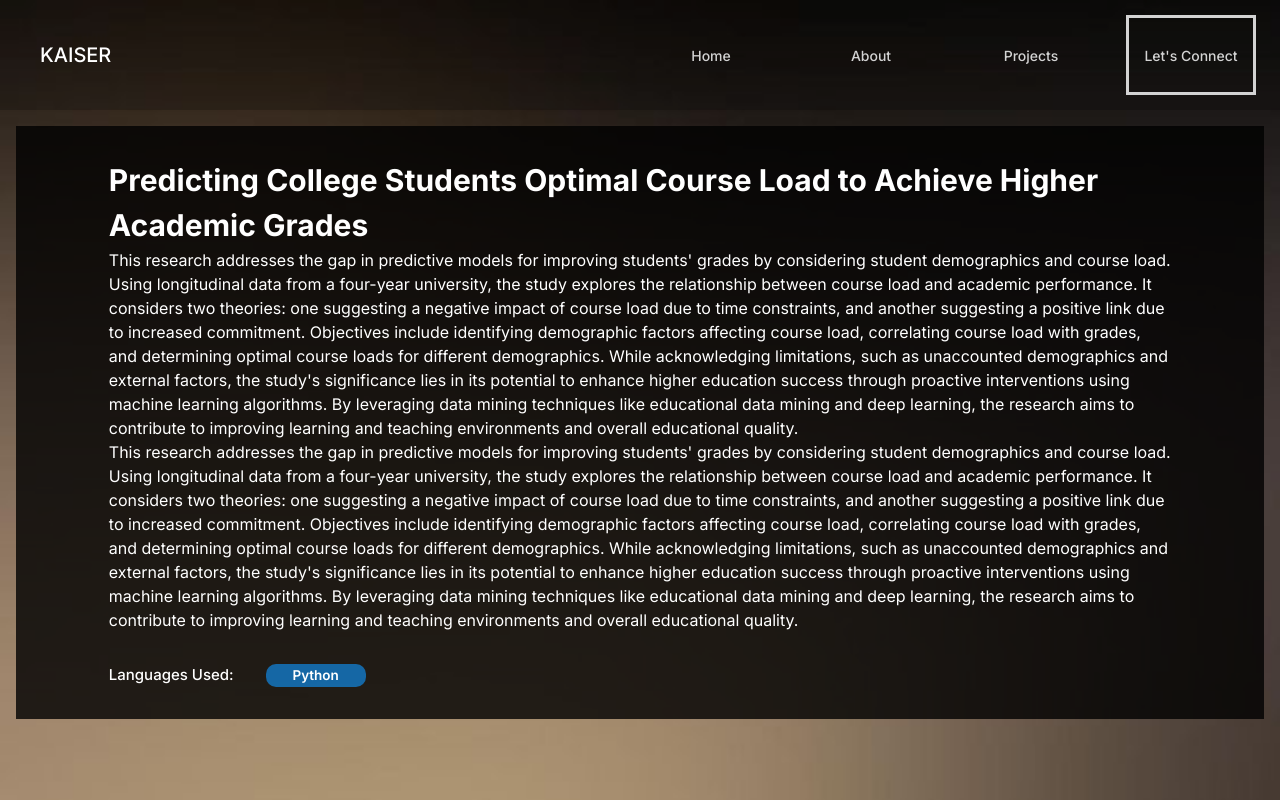
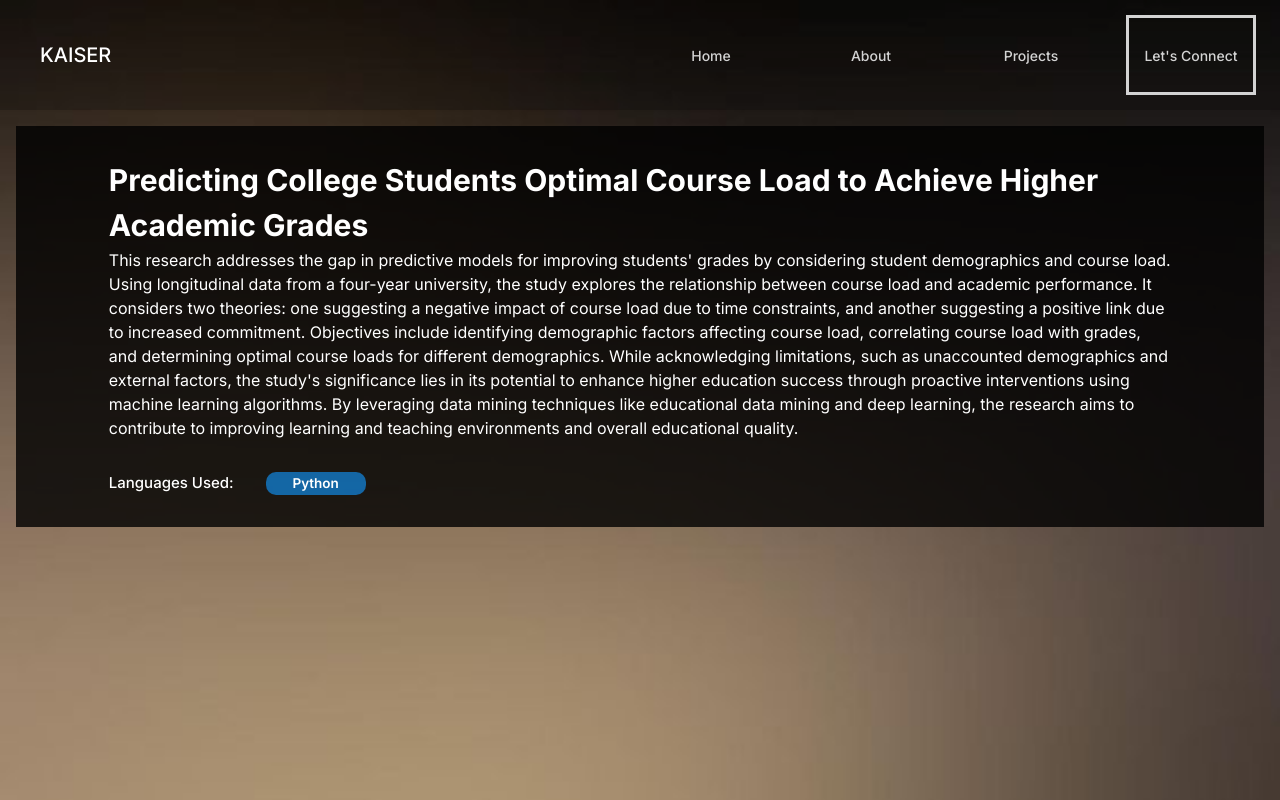
Before and after one commit to KaiserMoen/KaiserPortfolio, a Next.js app: page /dashboard/ProjectInfo/GradePred in a window 1280 px wide. Built offline with nearby package versions, Linux system fonts and the light colour scheme.

Commit message:
Fixed double print issue

```diff
--- a/src/app/dashboard/ProjectInfo/GradePred/page.jsx
+++ b/src/app/dashboard/ProjectInfo/GradePred/page.jsx
@@ -15,7 +15,7 @@ export default function Plantaea(){
                         <h1>Predicting College Students Optimal Course Load to Achieve Higher Academic Grades</h1>
                         <h3>{project.About}</h3>
                         {project.About.map((about,index) =>(
-                            <h3 key = {index}>{about}</h3>
+                            <h3 key = {index}></h3>
                         )
                         )}
                         <ul>
--- a/src/app/dashboard/ProjectInfo/InasTransientProj/page.jsx
+++ b/src/app/dashboard/ProjectInfo/InasTransientProj/page.jsx
@@ -20,7 +20,6 @@ export default function InasTransientProj(){
                         <h1>INAS TRANSIENT WEBSITE</h1>
                         <h3>{project.About}</h3>
 
-
                         <ul>
                         <h4>Languages Used: </h4>
                             {project.Languages.map((language, index) => (
--- a/src/app/dashboard/ProjectInfo/Plantaea/page.jsx
+++ b/src/app/dashboard/ProjectInfo/Plantaea/page.jsx
@@ -20,7 +20,7 @@ export default function Plantaea(){
                         <h1>Plantaea: Mobile Application for Philippine Ethnobotany</h1>
                         <h3>{project.About}</h3>
                         {project.About.map((about,index) =>(
-                            <h3 key = {index}>{about}</h3>
+                            <h3 key = {index}></h3>
                         )
                         )}
                         <ul>
--- a/src/app/dashboard/ProjectInfo/TopicCast/page.jsx
+++ b/src/app/dashboard/ProjectInfo/TopicCast/page.jsx
@@ -17,7 +17,7 @@ export default function Plantaea(){
                         <h1>TopiCast: Topic Modelling for Decision-Making Insights from Baguio News Articles</h1>
                         <h3>{project.About}</h3>
                         {project.About.map((about,index) =>(
-                            <h3 key = {index}>{about}</h3>
+                            <h3 key = {index}></h3>
                         )
                         )}
                         <ul>
--- a/src/app/dashboard/ProjectInfo/projdata.json
+++ b/src/app/dashboard/ProjectInfo/projdata.json
@@ -1,6 +1,6 @@
 {
     "inaProj": {
-        "About": "The fundamental objective behind the inception of this project revolves around empowering users with comprehensive knowledge about the intricate nuances of Inas Transient. By meticulously curating an all-encompassing resource, we aim to facilitate users in not only garnering a deeper understanding of Inas Transient but also in skillfully navigating its array of services, pinpointing its strategic location, and effortlessly accessing pertinent contact information.",
+        "About": ["The fundamental objective behind the inception of this project revolves around empowering users with comprehensive knowledge about the intricate nuances of Inas Transient. By meticulously curating an all-encompassing resource, we aim to facilitate users in not only garnering a deeper understanding of Inas Transient but also in skillfully navigating its array of services, pinpointing its strategic location, and effortlessly accessing pertinent contact information."],
         "Languages": ["HTML", "CSS", "JavaScript"]
       },
       "plantaea": {
```
